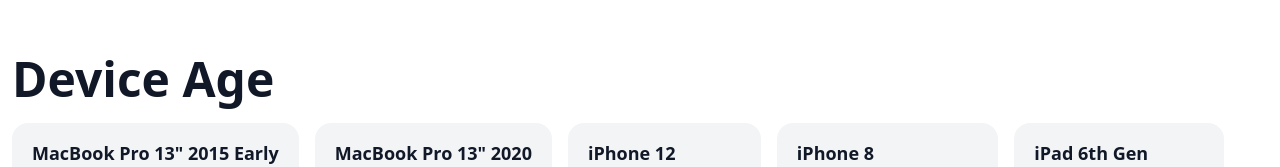
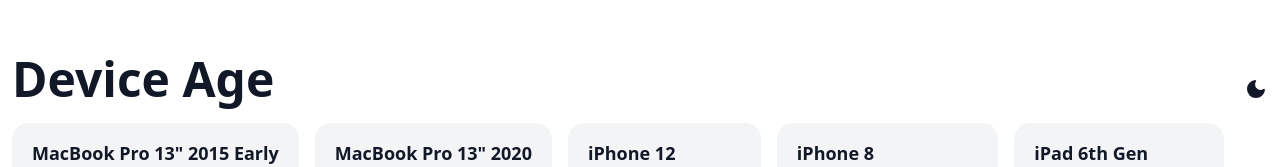
Before and after one commit to ngseke/device-age, a Vue app: page / in a window 1280 px wide. Shown: the part 187-354 px from the top of the page. Built offline with nearby package versions, Linux system fonts and the light colour scheme.

Commit message:
feat: create ButtonDarkMode

```diff
--- a/src/App.vue
+++ b/src/App.vue
@@ -1,6 +1,7 @@
 <script setup lang="ts">
 import Item from './components/Item.vue'
 import devices from './modules/devices'
+import ButtonDarkMode from './components/ButtonDarkMode.vue'
 </script>
 
 <template>
@@ -10,7 +11,9 @@
         <h1 class="mb-5 text-4xl font-bold sm:text-5xl ">
           Device Age
         </h1>
+        <ButtonDarkMode />
       </header>
+
       <transition-group
         tag="div"
         class="flex flex-wrap gap-4 transition-all"
--- /dev/null
+++ b/src/components/ButtonDarkMode.vue
@@ -0,0 +1,18 @@
+<script setup lang="ts">
+import { useDark, useToggle } from '@vueuse/core'
+import IconSun from './IconSun.vue'
+import IconMoon from './IconMoon.vue'
+
+const isDark = useDark()
+const toggleDark = useToggle(isDark)
+</script>
+
+<template>
+  <button
+    class="text-2xl"
+    @click="toggleDark()"
+  >
+    <IconSun v-if="isDark" />
+    <IconMoon v-else />
+  </button>
+</template>
--- /dev/null
+++ b/src/components/IconMoon.vue
@@ -0,0 +1,7 @@
+<template>
+  <svg
+    width="1em"
+    height="1em"
+    viewBox="0 0 24 24"
+  ><path fill="currentColor" d="M12 21q-3.775 0-6.388-2.613Q3 15.775 3 12q0-3.45 2.25-5.988Q7.5 3.475 11 3.05q.625-.075.975.45t-.025 1.1q-.425.65-.638 1.375Q11.1 6.7 11.1 7.5q0 2.25 1.575 3.825Q14.25 12.9 16.5 12.9q.775 0 1.538-.225q.762-.225 1.362-.625q.525-.35 1.075-.038q.55.313.475.988q-.35 3.45-2.937 5.725Q15.425 21 12 21Z" /></svg>
+</template>
--- /dev/null
+++ b/src/components/IconSun.vue
@@ -0,0 +1,8 @@
+
+<template>
+  <svg
+    width="1em"
+    height="1em"
+    viewBox="0 0 24 24"
+  ><path fill="currentColor" d="M11 4V1h2v3Zm0 19v-3h2v3Zm9-10v-2h3v2ZM1 13v-2h3v2Zm17.7-6.3l-1.4-1.4l1.75-1.8l1.45 1.45ZM4.95 20.5L3.5 19.05l1.8-1.75l1.4 1.4Zm14.1 0l-1.75-1.8l1.4-1.4l1.8 1.75ZM5.3 6.7L3.5 4.95L4.95 3.5L6.7 5.3ZM12 18q-2.5 0-4.25-1.75T6 12q0-2.5 1.75-4.25T12 6q2.5 0 4.25 1.75T18 12q0 2.5-1.75 4.25T12 18Z" /></svg>
+</template>
--- a/tailwind.config.cjs
+++ b/tailwind.config.cjs
@@ -1,5 +1,6 @@
 /** @type {import('tailwindcss').Config} */
 module.exports = {
+  darkMode: 'class',
   content: [
     './index.html',
     './src/**/*.{vue,js,ts,jsx,tsx}',
```
